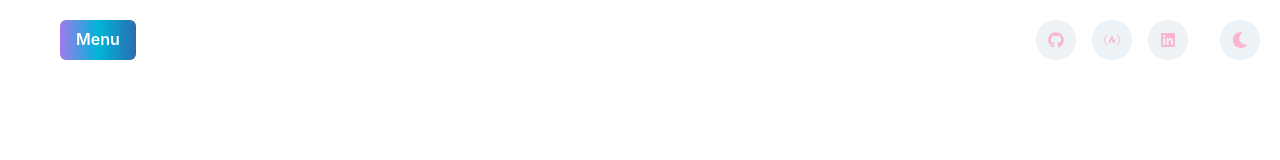
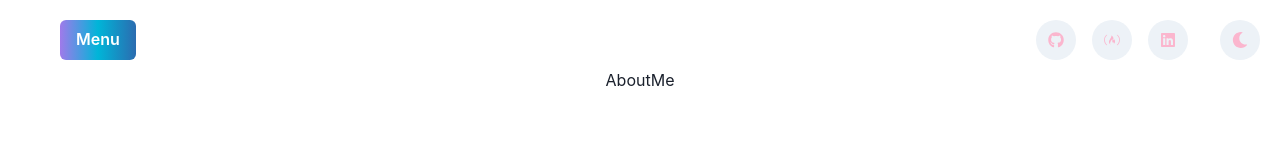
Before and after one commit to mateasportfolio/mtportfolio, a React (Create React App) app: page /aboutme in a window 1280 px wide. Before the commit this address had no page. Shown: the top 160 px of the page. Built offline with nearby package versions, Linux system fonts and the light colour scheme.

Commit message:
import AboutMe in Menu and Route

```diff
--- a/src/App.js
+++ b/src/App.js
@@ -5,6 +5,7 @@ import Home from "./pages/Home";
 import Code from "./pages/Code";
 import Hosting from "./pages/Hosting";
 import Art from "./pages/Art";
+import AboutMe from "./pages/AboutMe";
 
 function App() {
   const { colorMode, toggleColorMode } = useColorMode();
@@ -18,6 +19,7 @@ function App() {
         <Route path="/code" element={<Code />} />
         <Route path="/hosting" element={<Hosting />} />
         <Route path="/art" element={<Art />} />
+        <Route path="/aboutme" element={<AboutMe />} />
       </Routes>
     </VStack>
   );
--- a/src/components/Header.js
+++ b/src/components/Header.js
@@ -50,6 +50,9 @@ export const Header = ({ isDark, toggleColorMode }) => {
             <MenuItem>
               <Link to="/art">Art</Link>
             </MenuItem>
+            <MenuItem>
+              <Link to="/aboutme">About Me</Link>
+            </MenuItem>
           </MenuList>
         </Menu>
       </Heading>
--- a/src/index.js
+++ b/src/index.js
@@ -17,7 +17,4 @@ root.render(
   </React.StrictMode>
 );
 
-// If you want to start measuring performance in your app, pass a function
-// to log results (for example: reportWebVitals(console.log))
-// or send to an analytics endpoint. Learn more: https://bit.ly/CRA-vitals
 reportWebVitals();
--- /dev/null
+++ b/src/pages/AboutMe.js
@@ -0,0 +1,7 @@
+import React from "react";
+
+const AboutMe = () => {
+  return <div>AboutMe</div>;
+};
+
+export default AboutMe;
```
